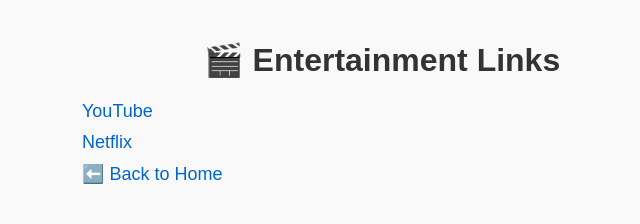
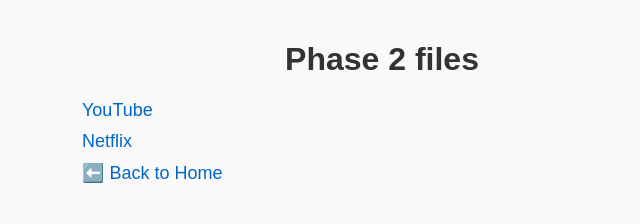
Before and after one commit to i-Madara/quick-links, a plain HTML site: page phase2.html in a window 1280 px wide. Shown: the whole page, without its empty margins (258-898 px from the left). Drawn offline with Linux system fonts and the light colour scheme.

Commit message:
Update phase2.html

```diff
--- a/phase2.html
+++ b/phase2.html
@@ -2,7 +2,7 @@
 <html lang="en">
 <head>
     <meta charset="UTF-8">
-    <title>Entertainment Links</title>
+    <title>phase 2</title>
     <style>
         body {
             font-family: Arial, sans-serif;
@@ -33,7 +33,7 @@
     </style>
 </head>
 <body>
-    <h1>🎬 Entertainment Links</h1>
+    <h1>Phase 2 files</h1>
     <ul>
         <li><a href="https://www.youtube.com" target="_blank">YouTube</a></li>
         <li><a href="https://www.netflix.com" target="_blank">Netflix</a></li>
```
